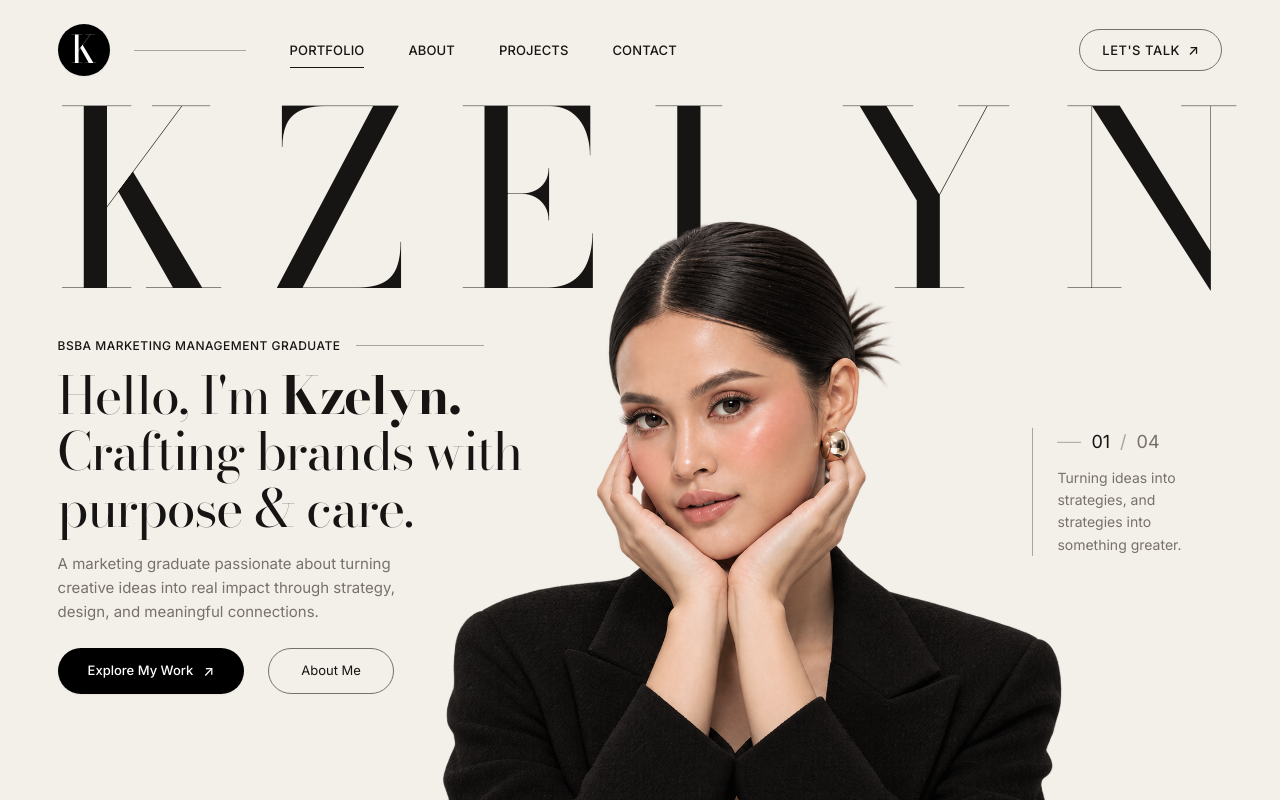
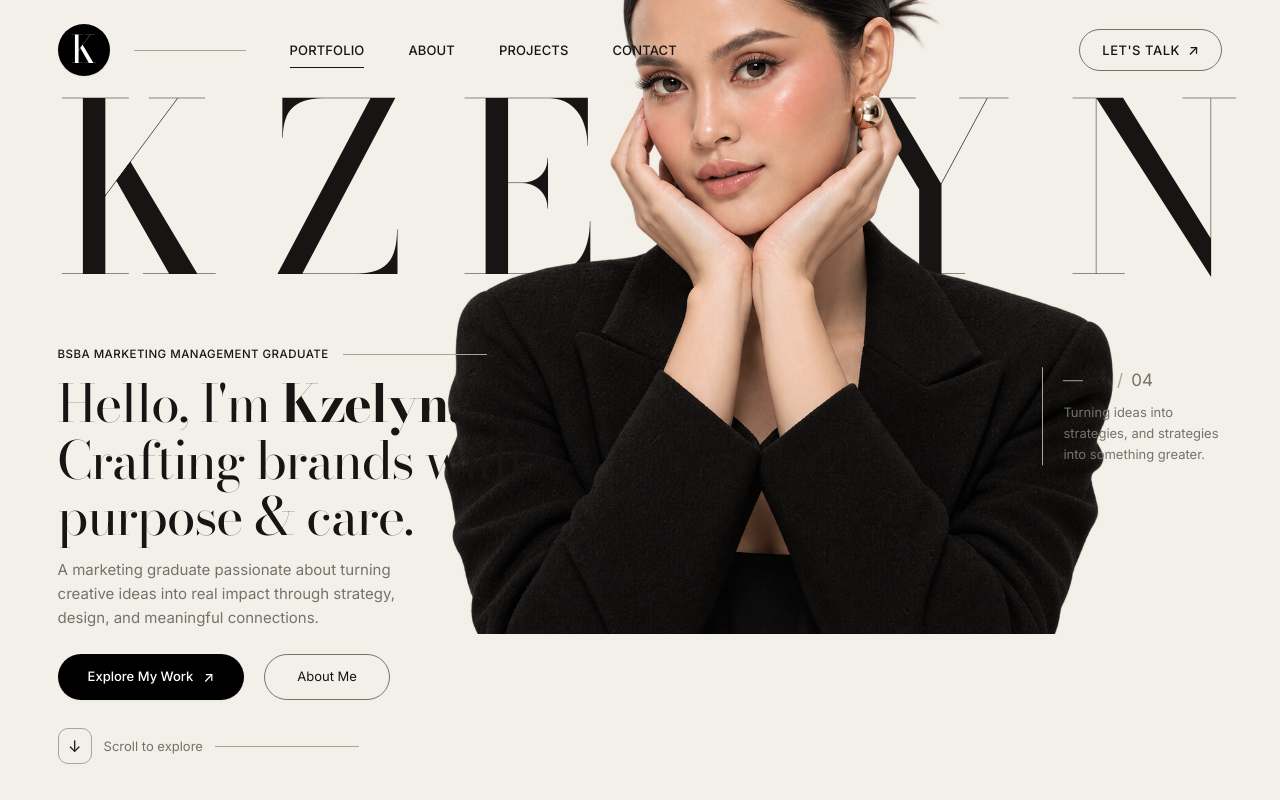
Before and after one commit to vardzz/kzelyn.me, a Next.js app: page / in a window 1280 px wide. Shown: the top 800 px of the page. Built offline with nearby package versions, Linux system fonts and the light colour scheme.

Commit message:
feat: add Hero component with responsive typography and layout

```diff
--- a/src/components/Hero.tsx
+++ b/src/components/Hero.tsx
@@ -6,12 +6,12 @@ export function Hero() {
   return (
     <section
       id="hero"
-      className="relative w-full h-[100svh] min-h-[928px] bg-[#F3EFE9] text-[#171513] overflow-hidden select-none"
+      className="relative w-full h-[100svh] min-h-[700px] max-h-[1050px] bg-[#F3EFE9] text-[#171513] overflow-hidden select-none"
       aria-label="Hero Section"
     >
       {/* 1. Oversized Typography: KZELYN (Single Horizontal Line across the upper portion) */}
       <div
-        className="absolute top-[10.5vh] left-0 right-0 w-full px-[4.5vw] flex justify-between items-baseline font-serif text-[19vw] 2xl:text-[310px] font-normal leading-[0.95] tracking-[-0.075em] text-[#171513] pointer-events-none select-none z-0"
+        className="absolute top-[75px] sm:top-[80px] lg:top-[75px] xl:top-[72px] left-0 right-0 w-full px-[4.5vw] flex justify-between items-baseline font-serif text-[18.5vw] xl:text-[235px] 2xl:text-[255px] font-normal leading-none tracking-[-0.075em] text-[#171513] pointer-events-none select-none z-0"
         aria-hidden="true"
       >
         <span>K</span>
@@ -22,9 +22,9 @@ export function Hero() {
         <span>N</span>
       </div>
 
-      {/* 2. Portrait Cutout: /kzelyn-image.png (Enlarged, completely blocks the letter 'L', bottom: 0) */}
+      {/* 2. Portrait Cutout: /kzelyn-image.png (Enlarged and positioned to completely block the letter 'L') */}
       <div
-        className="pointer-events-none z-10 absolute bottom-0 left-[58%] -translate-x-1/2 w-[57vw] max-w-[960px] min-w-[540px] h-[94vh] max-h-[890px] flex items-end justify-center"
+        className="pointer-events-none z-10 absolute top-[60px] sm:top-[55px] lg:top-[50px] bottom-0 left-[60%] -translate-x-1/2 w-[58vw] max-w-[960px] min-w-[560px] flex items-end justify-center overflow-visible"
       >
         <Image
           src="/kzelyn-image.png"
@@ -32,36 +32,36 @@ export function Hero() {
           width={1198}
           height={1313}
           priority
-          className="w-full h-full object-contain object-bottom select-none"
-          sizes="(max-width: 1024px) 80vw, 960px"
+          className="w-full h-auto min-h-[780px] sm:min-h-[860px] lg:min-h-[920px] xl:min-h-[980px] object-contain object-top select-none"
+          sizes="(max-width: 1024px) 85vw, 960px"
         />
       </div>
 
-      {/* 3. Left-Side Introduction (Positioned at 42-44% viewport height, left: 4.5vw) */}
-      <div className="absolute top-[42vh] left-[4.5vw] z-20 w-[560px] max-w-[580px] flex flex-col items-start text-left">
+      {/* 3. Left-Side Introduction (Positioned right below the Z baseline, fully visible within 100% viewport zoom) */}
+      <div className="absolute top-[320px] sm:top-[330px] lg:top-[335px] xl:top-[345px] left-[4.5vw] z-20 w-[540px] max-w-[560px] flex flex-col items-start text-left">
 
         {/* Small Introductory Label with Horizontal Line */}
-        <div className="flex items-center gap-4 mb-3">
-          <p className="font-sans text-[12px] font-medium tracking-[0.04em] uppercase text-[#171513] whitespace-nowrap">
+        <div className="flex items-center gap-3.5 mb-3">
+          <p className="font-sans text-[11px] sm:text-[11.5px] font-medium tracking-[0.04em] uppercase text-[#171513] whitespace-nowrap">
             BSBA MARKETING MANAGEMENT GRADUATE
           </p>
-          <span className="h-[1px] w-24 sm:w-32 bg-[#A9A39B]" aria-hidden="true" />
+          <span className="h-[1px] w-24 sm:w-36 bg-[#A9A39B]" aria-hidden="true" />
         </div>
 
         {/* Main Headline: Exactly 3 lines, Bodoni Moda, bold on Kzelyn */}
-        <h1 className="font-serif text-[42px] sm:text-[46px] lg:text-[50px] xl:text-[52px] font-normal leading-[1.08] text-[#171513] tracking-[-0.025em] mb-4">
+        <h1 className="font-serif text-[40px] sm:text-[44px] lg:text-[48px] xl:text-[52px] font-normal leading-[1.08] text-[#171513] tracking-[-0.025em] mb-3.5">
           Hello, I&apos;m <strong className="font-bold text-[#171513]">Kzelyn.</strong><br />
           Crafting brands with<br />
           purpose &amp; care.
         </h1>
 
         {/* Supporting Description: Inter, 15px, line-height 1.6, color #77716A, max-width 390px */}
-        <p className="font-sans text-[14.5px] sm:text-[15px] font-normal leading-[1.6] text-[#77716A] max-w-[390px] mb-6">
+        <p className="font-sans text-[14px] sm:text-[15px] font-normal leading-[1.6] text-[#77716A] max-w-[390px] mb-6">
           A marketing graduate passionate about turning creative ideas into real impact through strategy, design, and meaningful connections.
         </p>
 
-        {/* Call-to-Action Buttons: h-[46px], gap-6 */}
-        <div className="flex items-center gap-6">
+        {/* Call-to-Action Buttons */}
+        <div className="flex items-center gap-5">
           {/* Primary CTA */}
           <a
             href="#work"
@@ -83,28 +83,28 @@ export function Hero() {
       </div>
 
       {/* 4. Scroll Indicator (Bottom Left of the Hero) */}
-      <div className="absolute bottom-8 lg:bottom-10 left-[4.5vw] z-20 flex items-center gap-3.5 text-[#77716A] tracking-normal">
+      <div className="absolute bottom-6 sm:bottom-8 lg:bottom-9 left-[4.5vw] z-20 flex items-center gap-3 text-[#77716A] tracking-normal">
         <a
           href="#about"
-          className="w-[36px] h-[38px] rounded-[11px] border border-[#A9A39B] flex items-center justify-center text-[#171513] hover:border-[#171513] transition-colors cursor-pointer"
+          className="w-[34px] h-[36px] rounded-[10px] border border-[#A9A39B] flex items-center justify-center text-[#171513] hover:border-[#171513] transition-colors cursor-pointer"
           aria-label="Scroll to explore"
         >
-          <span className="text-[18px] leading-none">↓</span>
+          <span className="text-[16px] leading-none">↓</span>
         </a>
         <span className="font-sans text-[13px] text-[#77716A] whitespace-nowrap">Scroll to explore</span>
-        <span className="h-[1px] w-28 sm:w-40 bg-[#A9A39B]" aria-hidden="true" />
+        <span className="h-[1px] w-24 sm:w-36 bg-[#A9A39B]" aria-hidden="true" />
       </div>
 
       {/* 5. Right-Side Information Indicator (Middle-Right of the Hero) */}
-      <div className="hidden lg:flex absolute top-[53%] -translate-y-1/2 right-[4.5vw] z-20 flex-col items-start text-left">
-        <div className="border-l border-[#A9A39B] pl-6 space-y-2.5 max-w-[190px]">
-          <div className="flex items-center gap-2.5 font-sans text-[18px] font-normal text-[#171513]">
-            <span className="w-6 h-[1px] bg-[#A9A39B]" aria-hidden="true" />
+      <div className="hidden lg:flex absolute top-[52%] -translate-y-1/2 right-[4.5vw] z-20 flex-col items-start text-left">
+        <div className="border-l border-[#A9A39B] pl-5 space-y-2 max-w-[180px]">
+          <div className="flex items-center gap-2 font-sans text-[17px] font-normal text-[#171513]">
+            <span className="w-5 h-[1px] bg-[#A9A39B]" aria-hidden="true" />
             <span>01</span>
             <span className="text-[#A9A39B]">/</span>
             <span className="text-[#77716A]">04</span>
           </div>
-          <p className="font-sans text-[14px] text-[#77716A] leading-[1.6] max-w-[170px]">
+          <p className="font-sans text-[13px] text-[#77716A] leading-[1.6] max-w-[165px]">
             Turning ideas into strategies, and strategies into something greater.
           </p>
         </div>
```
